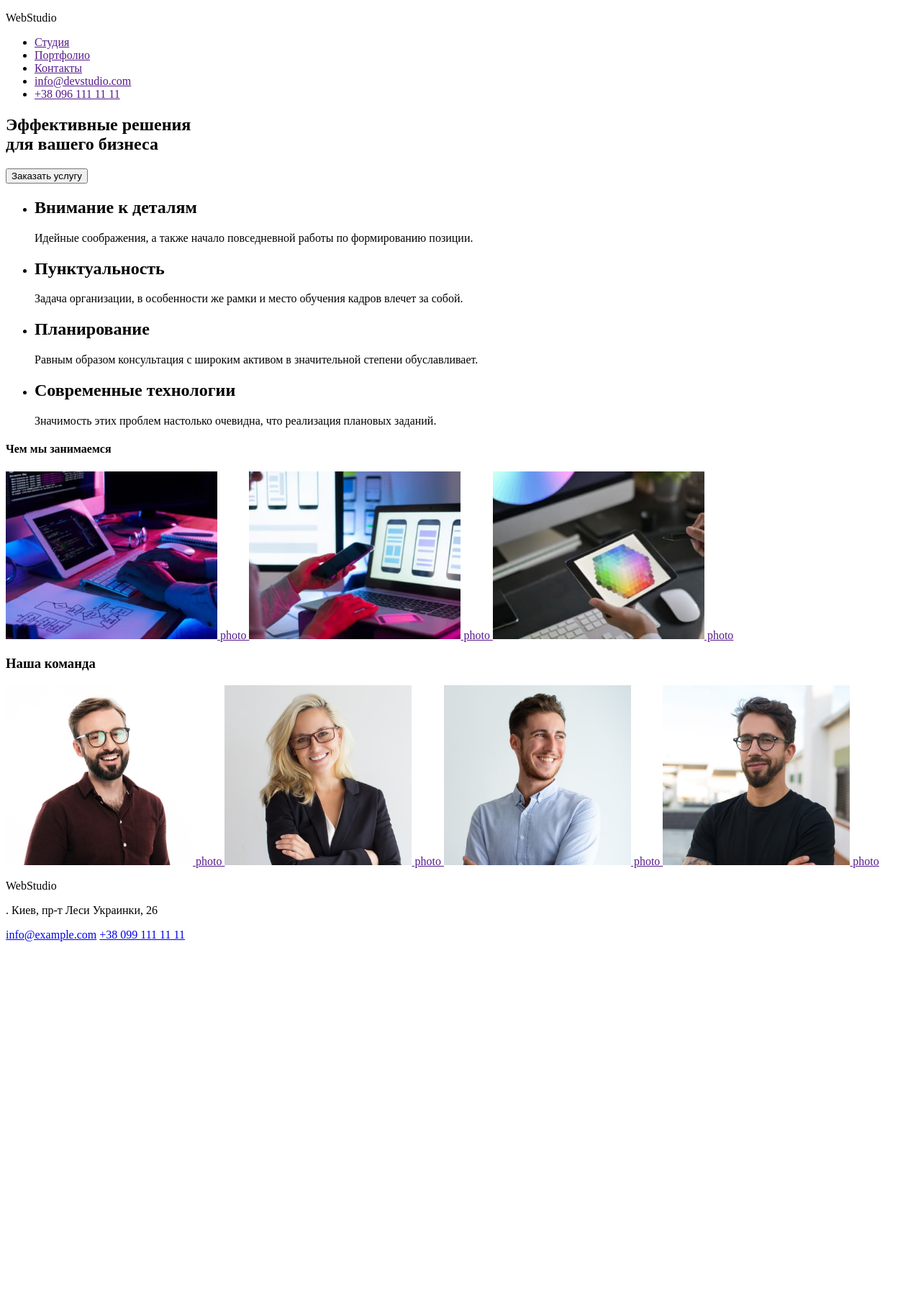
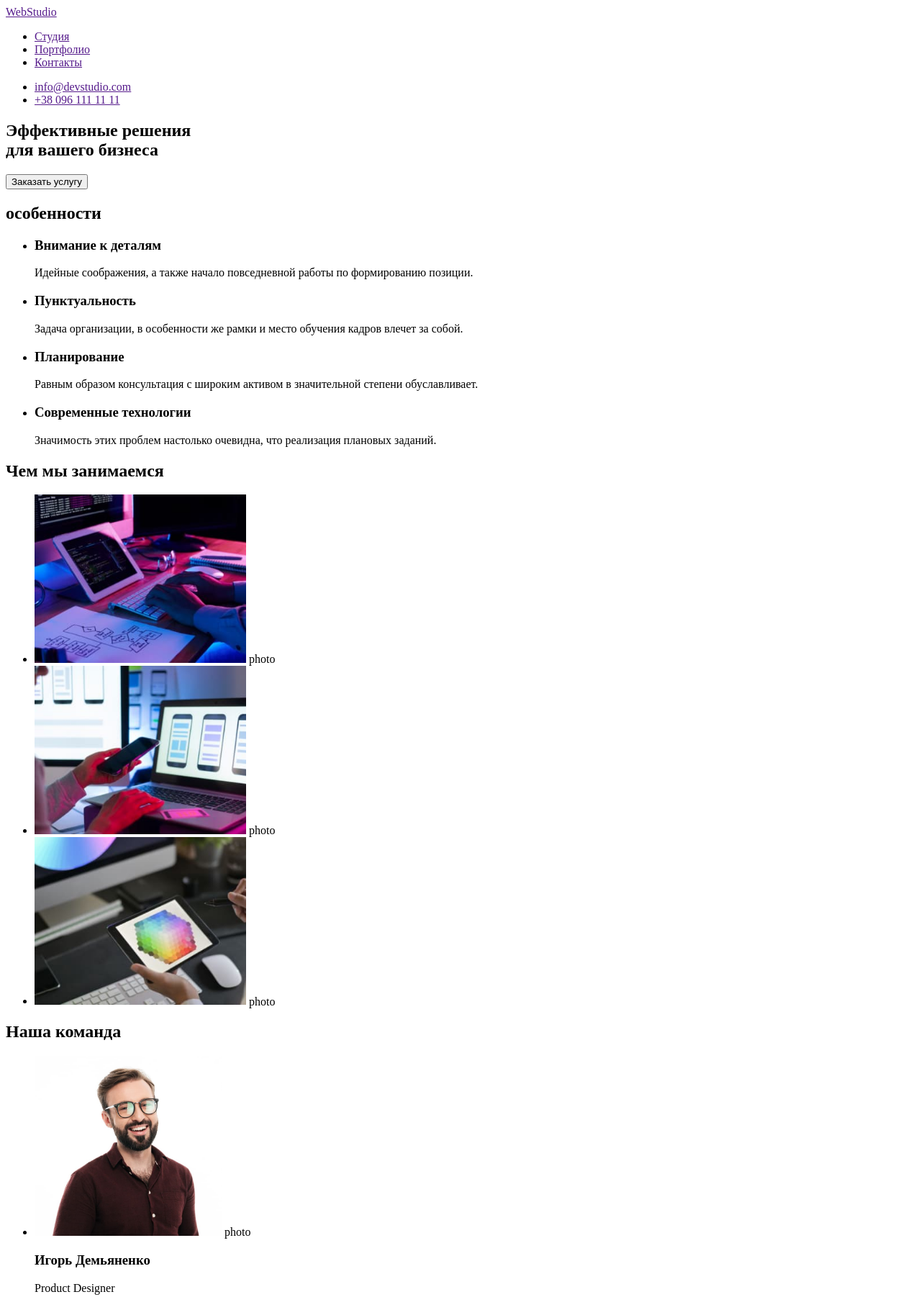
Before and after one commit to matildacom/tutorial, a plain HTML site: page index.html in a window 1280 px wide. Shown: the top 1802 px of the page at 72% size. Before the commit the page ends 1316 px from the top, so only its background shows below. Drawn offline with Linux system fonts and the light colour scheme.

Commit message:
правки

```diff
--- a/index.html
+++ b/index.html
@@ -1,5 +1,5 @@
 <!DOCTYPE html>
-<html lang="en">
+<html lang="ru">
 <head>
     <meta charset="UTF-8">
     <meta http-equiv="X-UA-Compatible" content="IE=edge">
@@ -8,8 +8,9 @@
 </head>
 <body>
     <header>
-            <!--logo-->
-            <p>WebStudio</p>
+        <!--logo-->
+            <a href="">WebStudio</a>
+            <nav>
         <ul>
         <li>
             <a href="">Студия</a>
@@ -20,6 +21,10 @@
         <li>
             <a href="">Контакты</a>
         </li>
+        </ul>
+        </nav>
+        <ul>
+
         <li>
             <a href="">info@devstudio.com</a>
         </li>
@@ -28,66 +33,99 @@
         </li>
         </ul>
     </header>
+ <main>
     <section>
         <h1>Эффективные решения <br> для вашего бизнеса</h1>
         <button>Заказать услугу</button>
     </section>
+    <section>
+        <!--features-->
+        <h2>особенности</h2>
     <ul>
         <li>
-            <h2>Внимание к деталям</h2>
+            <h3>Внимание к деталям</h3>
             <p>Идейные соображения, а также начало повседневной работы по формированию позиции.</p>
          </li>
          <li>
-            <h2>Пунктуальность</h2>
+            <h3>Пунктуальность</h3>
             <p>Задача организации, в особенности же рамки и место обучения кадров влечет за собой.</p>
         </li>
         <li>
-            <h2>Планирование</h2>
+            <h3>Планирование</h3>
             <p>Равным образом консультация с широким активом в значительной степени обуславливает.</p>
         </li>
         <li>
-            <h2>Современные технологии</h2>
+            <h3>Современные технологии</h3>
             <p>Значимость этих проблем настолько очевидна, что реализация плановых заданий.</p>
         </li>
     </ul>
-    <h4>Чем мы занимаемся</h4>
-    <a href="">
-        <img width="294" src="images/img1.jpg" alt="тип работы">
+    </section>
+    <section>
+    <h2>Чем мы занимаемся</h2>
+    <ul>
+        <li>
+        <img width="294" src="images/img1.jpg" alt="разработка програмного обеспечения">
         photo
-    </a>
-    <a href="">
-        <img width="294" src="images/img2.jpg" alt="тип работы">
+        </li>
+        <li>
+        <img width="294" src="images/img2.jpg" alt="тестирование приложений">
         photo
-        </a>
-        <a href="">
-        <img width="294" src="images/img3.jpg" alt="тип работы">
+        </li>
+        <li>
+        <img width="294" src="images/img3.jpg" alt="работа с цветовой гаммой">
         photo
-        </a>
+        </li>
+    </ul>
+    </section>
     <section>
-        <h3>Наша команда</h3>
-        <a href="">
-            <img width="260" src="images/photo1.jpg" alt="команда">
+        <h2>Наша команда</h2>
+        <ul>
+            <li>
+            <img width="260" src="images/photo1.jpg" alt="Product Designer">
             photo
-        </a>
-        <a href="">
-            <img width="260" src="images/photo2.jpg" alt="команда">
+            <h3>Игорь Демьяненко</h3>
+            <p>Product Designer</p>
+            </li>
+
+            <li>
+            <img width="260" src="images/photo2.jpg" alt="Frontend Developer">
             photo
-        </a>
-        <a href="">
-            <img width="260" src="images/photo3.jpg" alt="команда">
+            <h3>Ольга Репина</h3>
+            <p>Frontend Developer</p>
+            </li>
+
+            <li>
+            <img width="260" src="images/photo3.jpg" alt="Marketing">
             photo
-        </a>
-        <a href="">
-            <img width="260" src="images/photo4.jpg" alt="команда">
+            <h3>Николай Тарасов</h3>
+            <p>Marketing</p>
+            </li>
+
+            <li>
+            <img width="260" src="images/photo4.jpg" alt="UI Designer">
             photo
-        </a>
+            <h3>Михаил Ермаков</h3>
+            <p>UI Designer</p>
+            </li>
+
+        </ul>
+
     </section>
+    </main>
     <footer>
              <!--logo-->
-             <p>WebStudio</p>
-             <p>. Киев, пр-т Леси Украинки, 26</p>
-             <a href="email">info@example.com</a>
-             <a href="tel">+38 099 111 11 11</a>
+             <a href="">WebStudio</a>
+             <address>
+                 <ul>
+                     <li>г. Киев, пр-т Леси Украинки, 26</li>
+                     <li>
+                         <a href="">info@example.com</a>
+                     </li>
+                     <li>
+                         <a href="">+38 099 111 11 11</a>
+                     </li>
+                 </ul>
+             </address>
     </footer>
 
 
```
